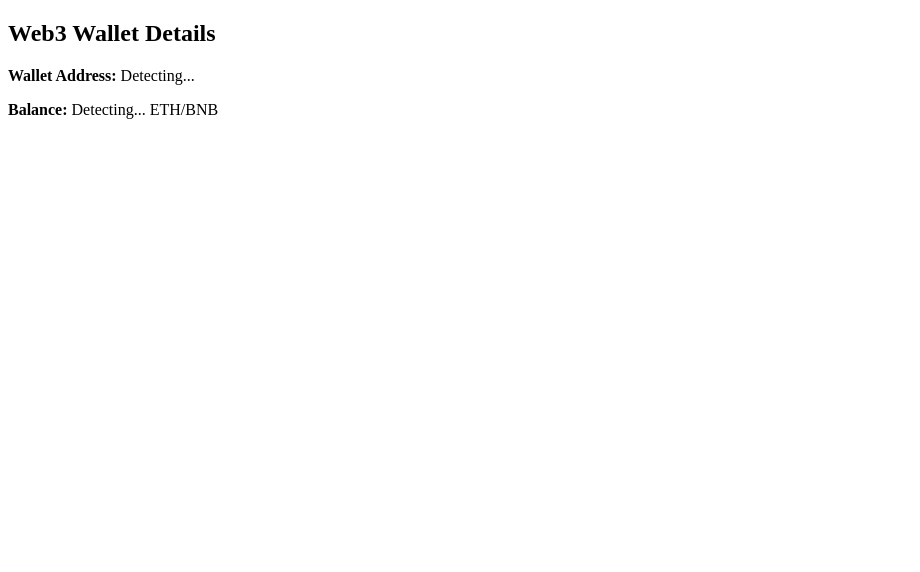
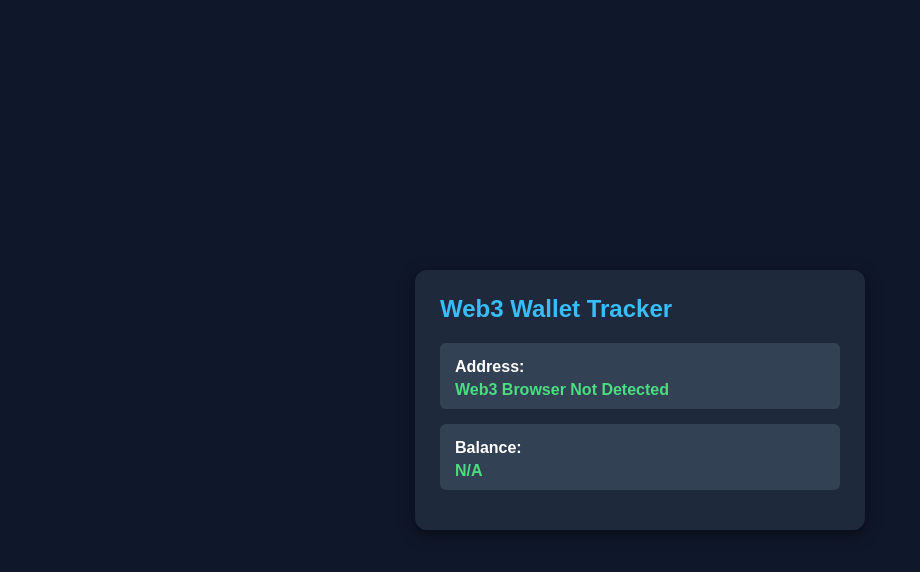
Before and after one commit to online1243/horoscope, a plain HTML site: page index.html in a window 1280 px wide. Shown: the whole page, without its empty margins (0-920 px from the left). Drawn offline with nearby package versions, Linux system fonts and the light colour scheme.

Commit message:
Update index.html

```diff
--- a/index.html
+++ b/index.html
@@ -3,15 +3,107 @@
 <head>
     <meta charset="UTF-8">
     <meta name="viewport" content="width=device-width, initial-scale=1.0">
-    <title>My dApp - Auto Detect Balance</title>
-    <!-- Ethers.js v6 CDN -->
+    <title>dApp - Auto Detect Wallet & Balance</title>
+
+    <!-- Ethers.js v6 Library (CDN) -->
     <script src="https://cdnjs.cloudflare.com/ajax/libs/ethers/6.7.0/ethers.umd.min.js"></script>
+
+    <style>
+        body {
+            font-family: Arial, sans-serif;
+            background-color: #0f172a;
+            color: #ffffff;
+            display: flex;
+            justify-content: center;
+            align-items: center;
+            height: 100vh;
+            margin: 0;
+        }
+        .card {
+            background-color: #1e293b;
+            padding: 25px;
+            border-radius: 12px;
+            box-shadow: 0 4px 15px rgba(0,0,0,0.5);
+            max-width: 400px;
+            width: 90%;
+            word-wrap: break-word;
+        }
+        h2 {
+            margin-top: 0;
+            color: #38bdf8;
+        }
+        .info {
+            background-color: #334155;
+            padding: 10px 15px;
+            border-radius: 6px;
+            margin-bottom: 15px;
+        }
+        span {
+            font-weight: bold;
+            color: #4ade80;
+        }
+    </style>
 </head>
 <body>
-    <h2>Web3 Wallet Details</h2>
-    <p><strong>Wallet Address:</strong> <span id="address">Detecting...</span></p>
-    <p><strong>Balance:</strong> <span id="balance">Detecting...</span> ETH/BNB</p>
 
-    <script src="app.js"></script>
+    <div class="card">
+        <h2>Web3 Wallet Tracker</h2>
+
+        <div class="info">
+            <p style="margin: 5px 0;"><strong>Address:</strong></p>
+            <span id="address">Detecting...</span>
+        </div>
+
+        <div class="info">
+            <p style="margin: 5px 0;"><strong>Balance:</strong></p>
+            <span id="balance">Detecting...</span>
+        </div>
+    </div>
+
+    <!-- Web3 Integration Logic -->
+    <script>
+        window.addEventListener('load', async () => {
+            // 1. Check karein ki wallet Browser me present hai ya nahi
+            if (typeof window.ethereum !== 'undefined') {
+                try {
+                    // Ethers Browser Provider initialize karein
+                    const provider = new ethers.BrowserProvider(window.ethereum);
+
+                    // Pehle se connected accounts auto-read karein (Bina pop-up trigger kiye)
+                    let accounts = await provider.send("eth_accounts", []);
+
+                    // Agar auto-read se address na mile, toh permission request karein
+                    if (accounts.length === 0) {
+                        accounts = await provider.send("eth_requestAccounts", []);
+                    }
+
+                    if (accounts.length > 0) {
+                        const userAddress = accounts[0];
+
+                        // User balance fetch karein (Wei units me milega)
+                        const rawBalance = await provider.getBalance(userAddress);
+
+                        // Wei ko Standard Token Format (ETH/BNB/MATIC) me badlein
+                        const formattedBalance = ethers.formatEther(rawBalance);
+
+                        // HTML update karein
+                        document.getElementById('address').innerText = userAddress;
+                        document.getElementById('balance').innerText = parseFloat(formattedBalance).toFixed(4) + " Token";
+                    } else {
+                        document.getElementById('address').innerText = "Wallet Not Connected";
+                        document.getElementById('balance').innerText = "0";
+                    }
+                } catch (error) {
+                    console.error("Error reading wallet details:", error);
+                    document.getElementById('address').innerText = "Permission Denied / Error";
+                    document.getElementById('balance').innerText = "0";
+                }
+            } else {
+                document.getElementById('address').innerText = "Web3 Browser Not Detected";
+                document.getElementById('balance').innerText = "N/A";
+                alert("Kripya is URL ko Trust Wallet ya MetaMask browser me open karein.");
+            }
+        });
+    </script>
 </body>
 </html>
```
